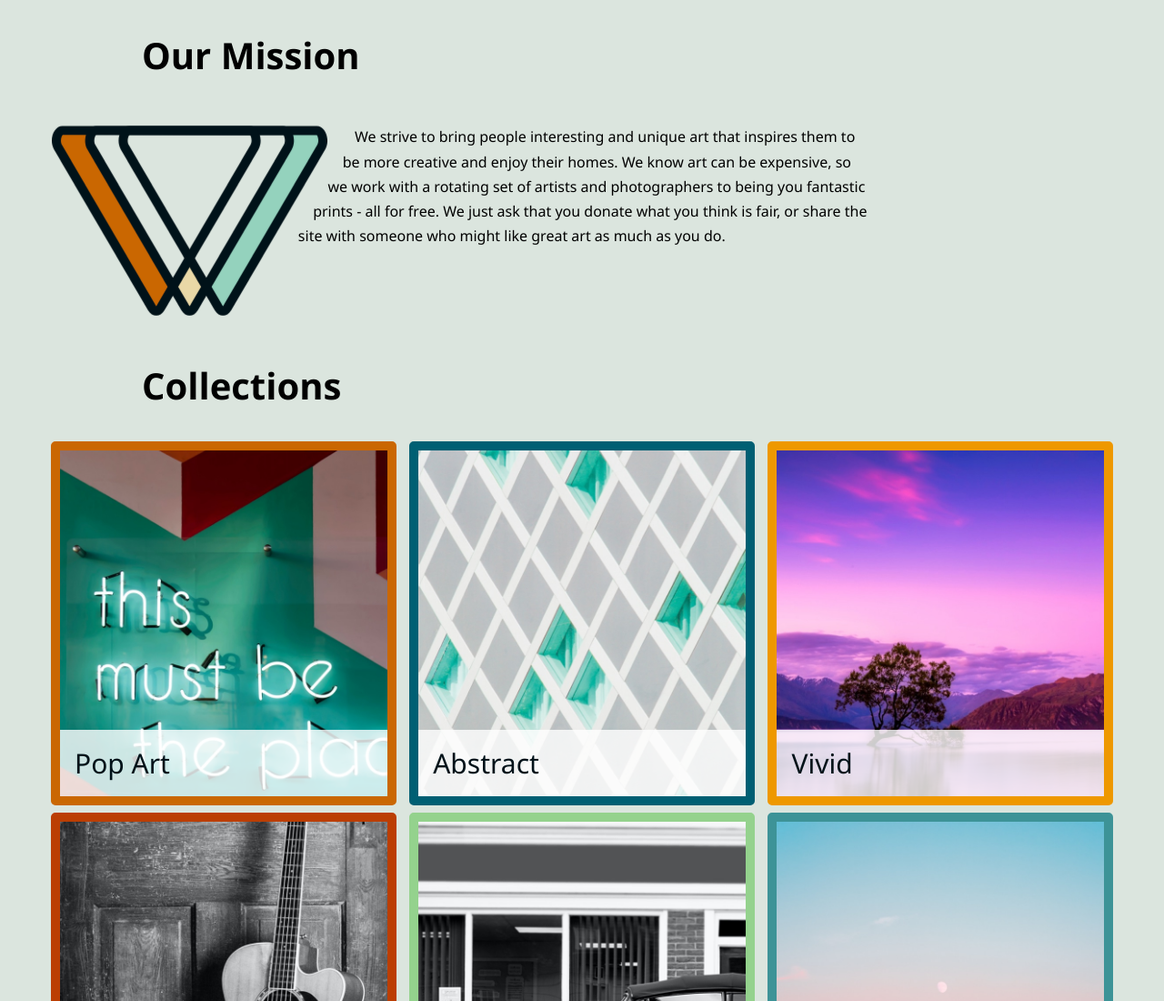
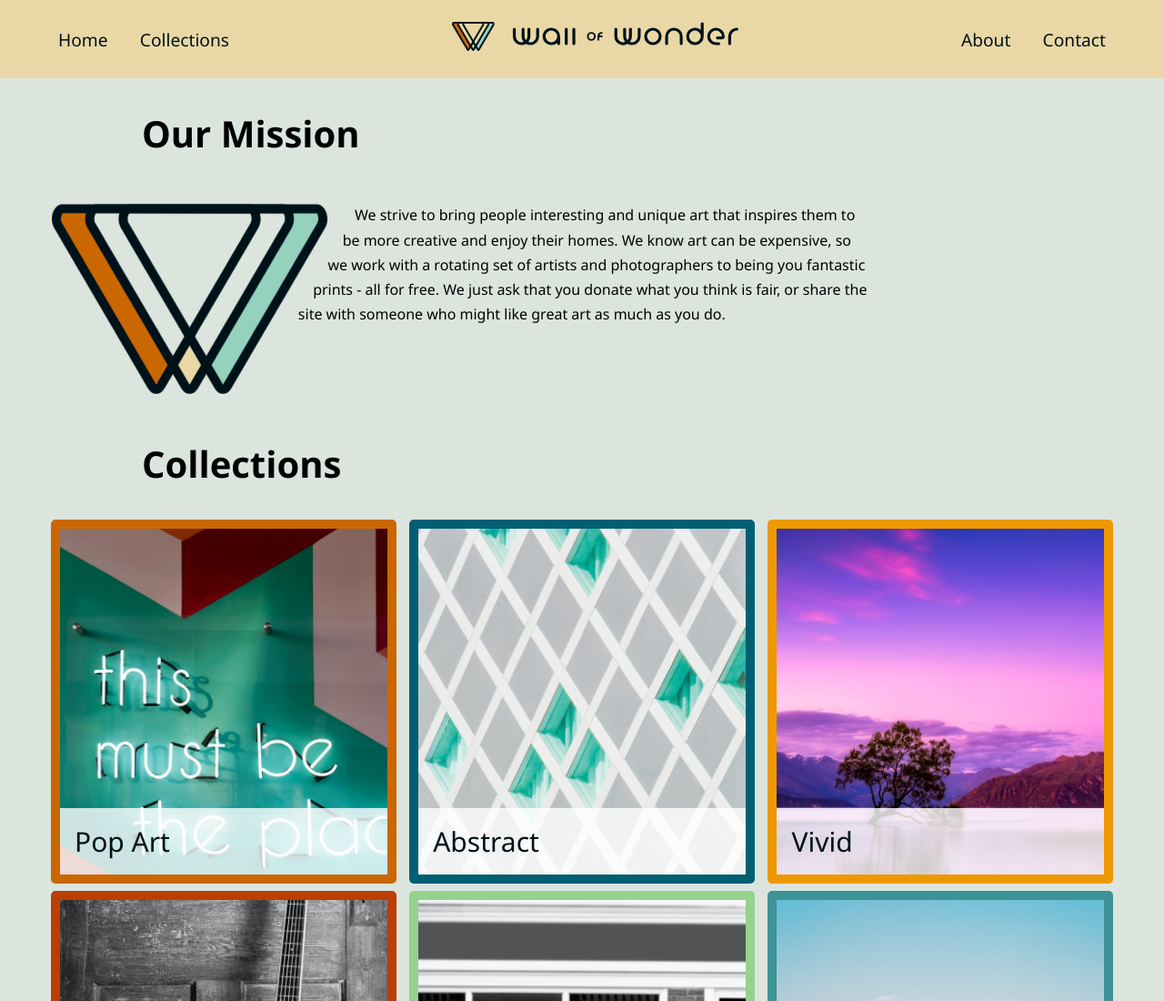
Before and after one commit to sergio-usma/flexbox-test, a website: page excercise4.html in a window 1280 px wide. Shown: the top 1100 px of the page at 91% size. Drawn offline with Linux system fonts and the light colour scheme.

Commit message:
Added respontive navbar

```diff
--- a/excercise4.html
+++ b/excercise4.html
@@ -1,6 +1,5 @@
 <!DOCTYPE html>
 <html lang="en">
-
   <head>
     <meta charset="UTF-8" />
     <meta http-equiv="X-UA-Compatible" content="IE=edge" />
@@ -10,12 +9,37 @@
   </head>
 
   <body>
+    <div class="header">
+      <header>
+        <nav>
+          <ul>
+            <li>
+              <a href="#"><img src="./img/header-logo.svg" alt="" /></a>
+            </li>
+            <li><a href="#">Home</a></li>
+            <li><a href="#">Collections</a></li>
+            <li><a href="#">About</a></li>
+            <li><a href="#">Contact</a></li>
+          </ul>
+        </nav>
+      </header>
+    </div>
+
     <section id="mission">
       <h2>Our Mission</h2>
-  <div class="missiontext">
+      <div class="mission-text">
         <p>
-      <img src="img/logo2.png" alt="Logo for Wall of Wonder." class="missionimg" /> We strive to bring people interesting and unique art that inspires them to be more creative and enjoy their homes. We know art can be expensive, so we work with
-      a rotating set of artists and photographers to being you fantastic prints - all for free. We just ask that you donate what you think is fair, or share the site with someone who might like great art as much as you do.
+          <img
+            src="img/logo2.png"
+            alt="Logo for Wall of Wonder."
+            class="mission-img"
+          />
+          We strive to bring people interesting and unique art that inspires
+          them to be more creative and enjoy their homes. We know art can be
+          expensive, so we work with a rotating set of artists and photographers
+          to being you fantastic prints - all for free. We just ask that you
+          donate what you think is fair, or share the site with someone who
+          might like great art as much as you do.
         </p>
       </div>
     </section>
@@ -30,19 +54,28 @@
         </li>
         <li>
           <figure class="color2">
-        <img src="img/abstract.jpg" alt="Abstract: grey and green squares." />
+            <img
+              src="img/abstract.jpg"
+              alt="Abstract: grey and green squares."
+            />
             <figcaption><a href="#">Abstract</a></figcaption>
           </figure>
         </li>
         <li>
           <figure class="color6">
-        <img src="img/vivid.jpg" alt="Tree on island in lake with purple sunrise." />
+            <img
+              src="img/vivid.jpg"
+              alt="Tree on island in lake with purple sunrise."
+            />
             <figcaption><a href="#">Vivid</a></figcaption>
           </figure>
         </li>
         <li>
           <figure class="color8">
-        <img src="img/music.jpg" alt="Music: guitar leaning against wall." />
+            <img
+              src="img/music.jpg"
+              alt="Music: guitar leaning against wall."
+            />
             <figcaption><a href="#">Music</a></figcaption>
           </figure>
         </li>
@@ -54,7 +87,10 @@
         </li>
         <li>
           <figure class="color3">
-        <img src="img/landscape.jpg" alt="Landscape: moonrise over tree-covered mountains." />
+            <img
+              src="img/landscape.jpg"
+              alt="Landscape: moonrise over tree-covered mountains."
+            />
             <figcaption><a href="#">Landscape</a></figcaption>
           </figure>
         </li>
@@ -66,10 +102,14 @@
           <h4>Stay Connected!</h4>
           <ul>
             <li>
-          <a href="https://www.facebook.com" target="_blank"><img src="./img/facebook-icon.svg" alt="Visit us at Facebook." /></a>
+              <a href="https://www.facebook.com" target="_blank"
+                ><img src="./img/facebook-icon.svg" alt="Visit us at Facebook."
+              /></a>
             </li>
             <li>
-          <a href="https://www.instagram.com" target="_blank"><img src="img/instagram-icon.svg" alt="Visit us on Instagram." /></a>
+              <a href="https://www.instagram.com" target="_blank"
+                ><img src="img/instagram-icon.svg" alt="Visit us on Instagram."
+              /></a>
             </li>
           </ul>
         </div>
@@ -82,5 +122,4 @@
       </footer>
     </div>
   </body>
-
 </html>
--- a/style4.css
+++ b/style4.css
@@ -32,6 +32,57 @@ body {
     background-color: #DBE5DE;
     padding: 0;
     margin: 0;
+}
+
+.header{
+    background-color: var(--color5);
+}
+
+header{
+    padding: 1rem;
+    max-width: 1200px;
+    margin: 0 auto;
+}
+
+
+nav ul{
+    list-style-type: none;
+    padding: 0;
+    margin: 0;
+    display: flex;
+    flex-flow: row wrap;
+    justify-content: space-around;
+    align-items:center;
+}
+
+nav li{
+    flex-basis: 48%;
+    margin-bottom: 0.5rem;
+}
+
+nav li:first-child{
+    flex-basis: 100%;
+    text-align: center;
+    }
+
+nav a{
+    text-decoration: none;
+    font-size: 1.2rem;
+    color: white;
+    background-color: var(--color10);
+    display: block;
+    padding: 0.5rem;
+    text-align: center;
+    border-radius: 5px;
+}
+
+nav li:first-child a{
+    background-color: transparent;
+}
+
+nav a:hover{
+    background-color: var(--color1);
+    color: var(--color5);
 }
 
 section {
@@ -142,12 +193,12 @@ figcaption a {
     margin-bottom: 3rem;
 }
 
-.missiontext {
+.mission-text {
     display: block;
     line-height: 1.7;
 }
 
-.missionimg {
+.mission-img {
     max-height: 100px;
     display: block;
 }
@@ -221,12 +272,12 @@ footer address {
         object-position: 0;
     }
     /* display: flow-root clears the float!!!! max-width keeps the text line length shorter */
-    .missiontext {
+    .mission-text {
         display: flow-root;
         max-width: 900px;
     }
     /* working with an image with a wide width so we have flexibility to set the shape-outside polygon points where we want. The edges of the image limit their placement. In Firefox, you can draw with shape-outside in browser tools */
-    .missionimg {
+    .mission-img {
         float: left;
         shape-outside: polygon(35.84% 94.87%, 34.64% 87.05%, 51.64% 4.06%, 55.1% 2.38%);
         max-height: 211px;
@@ -235,6 +286,27 @@ footer address {
     footer address {
         margin-top: 0;
     }
+
+    nav ul{
+        justify-content: center;
+        gap: 1.2em;
+    }
+
+    nav li{
+        flex-basis: auto;
+        margin-bottom: 0;
+    }
+    nav a{
+        color: var(--color1);
+        background-color: transparent;
+    }
+
+    nav a:hover{
+        color: var(--color2);
+        background-color: transparent;
+    }
+
+
 }
 
 @media (min-width: 800px) {
@@ -248,4 +320,24 @@ footer address {
     address {
         flex-basis: 65.5%;
     }
+
+    nav ul{
+        justify-content: flex-end;
+    }
+
+    nav li:first-child{
+        flex-basis: auto;
+        margin: 0 auto;
+        order:2;
+    }
+
+    nav li:nth-child(2), nav li:nth-child(3){
+        order:1;
+    }
+
+    nav li:nth-child(4), nav li:nth-child(5){
+        order:3;
+    }
+
+
 }
```
Also changed, not shown: img/header-logo.svg (added). Lines whose indentation alone changed are shown as unchanged.
